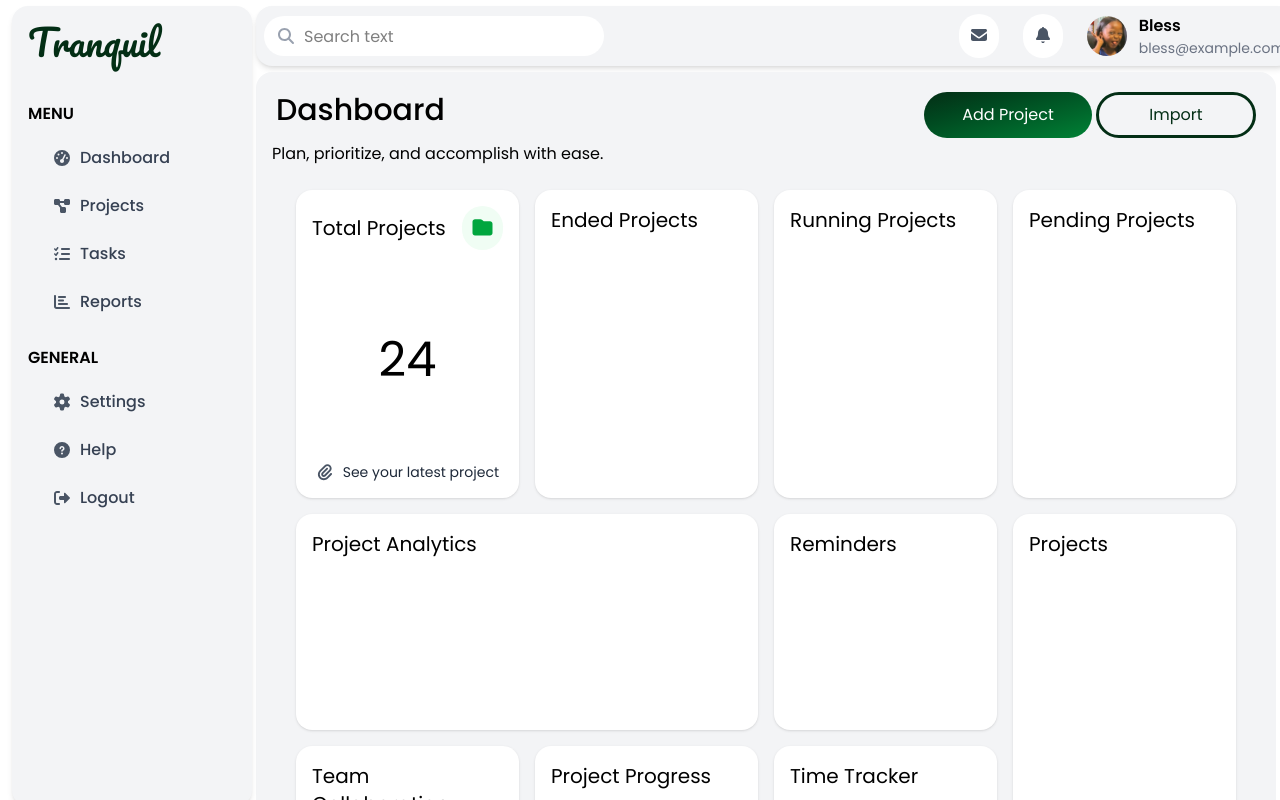
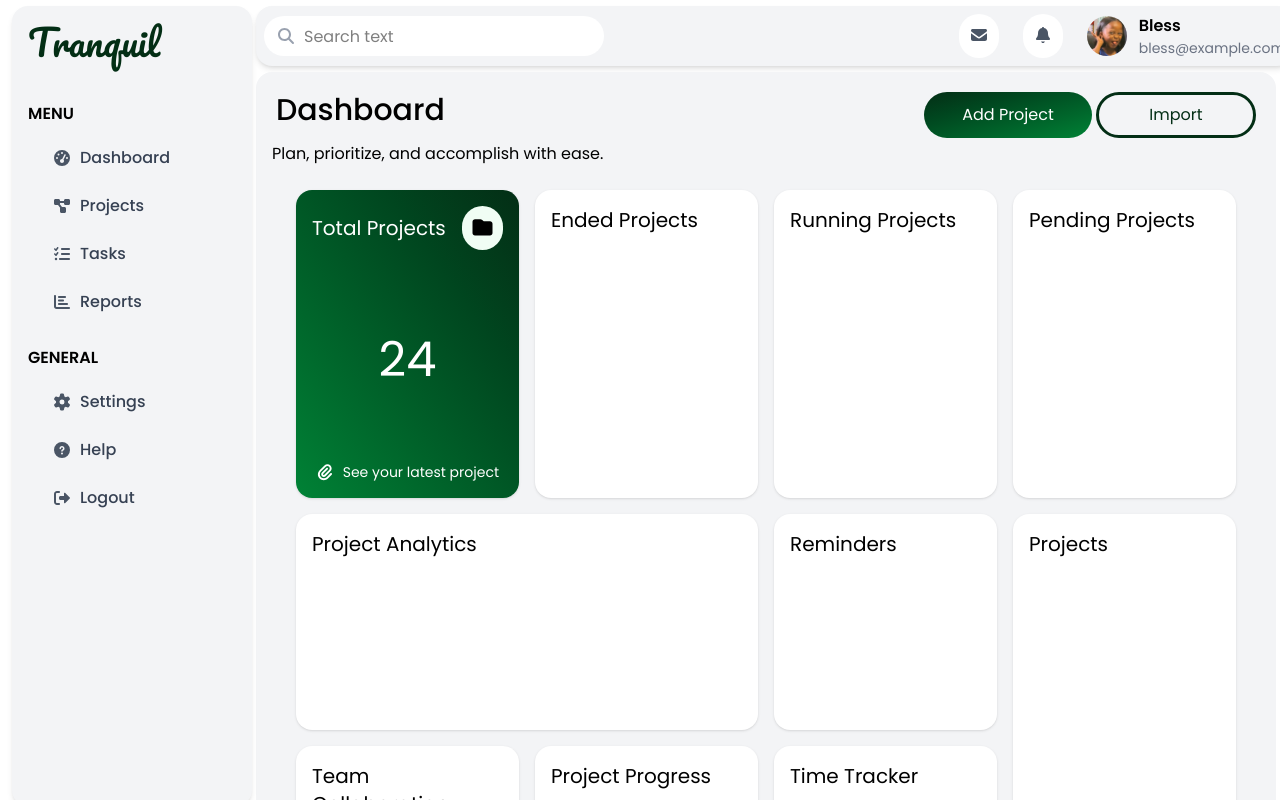
Before and after one commit to Blxss-T/Progress-Tracking-System-frontend, a React (Vite) app: page / in a window 1280 px wide. Shown: the top 800 px of the page. Built offline with nearby package versions, Linux system fonts and the light colour scheme; a web font is replaced by a local one.

Commit message:
Initial commit

```diff
--- a/src/components/Dashboard.jsx
+++ b/src/components/Dashboard.jsx
@@ -38,22 +38,22 @@ function Dashboard() {
         <div className="grid grid-cols-1 sm:grid-cols-2 lg:grid-cols-4 gap-4 w-full h-screen text-xl">
 
           {/* Total Projects Card */}
-          <div className="bg-white rounded-2xl shadow p-4 flex flex-col items-center justify-between ">
+          <div className="bg-gradient-to-bl from-green-950 to-green-700 text-white rounded-2xl shadow p-4 flex flex-col items-center justify-between ">
             <div className='flex justify-between items-center w-full'>
-              <p className="text-black">Total Projects</p>
-              <div className="bg-green-50 text-green-600 p-2 rounded-full hover:text-gray-500">
+              <p className=" ">Total Projects</p>
+              <div className="bg-green-50 text-black p-2 rounded-full hover:text-gray-500">
                 <FontAwesomeIcon icon={faFolder} size="md" />
               </div>
             </div>
-            <h2 className="text-5xl text-black mt-2">24</h2>
+            <h2 className="text-5xl mt-2">24</h2>
             <div className='flex flex-row items-center justify-center'>
              <Link to="/projects" className="flex items-center gap-2 hover:underline">
                   <FontAwesomeIcon
                     icon={faPaperclip}
                     size="xs"
-                    className="text-gray-600 hover:text-blue-500"
+                    className="text-white hover:text-blue-500"
                   />
-                  <p className="text-sm text-gray-800">See your latest project</p>
+                  <p className="text-sm">See your latest project</p>
             </Link>
             </div>
           </div>
```
